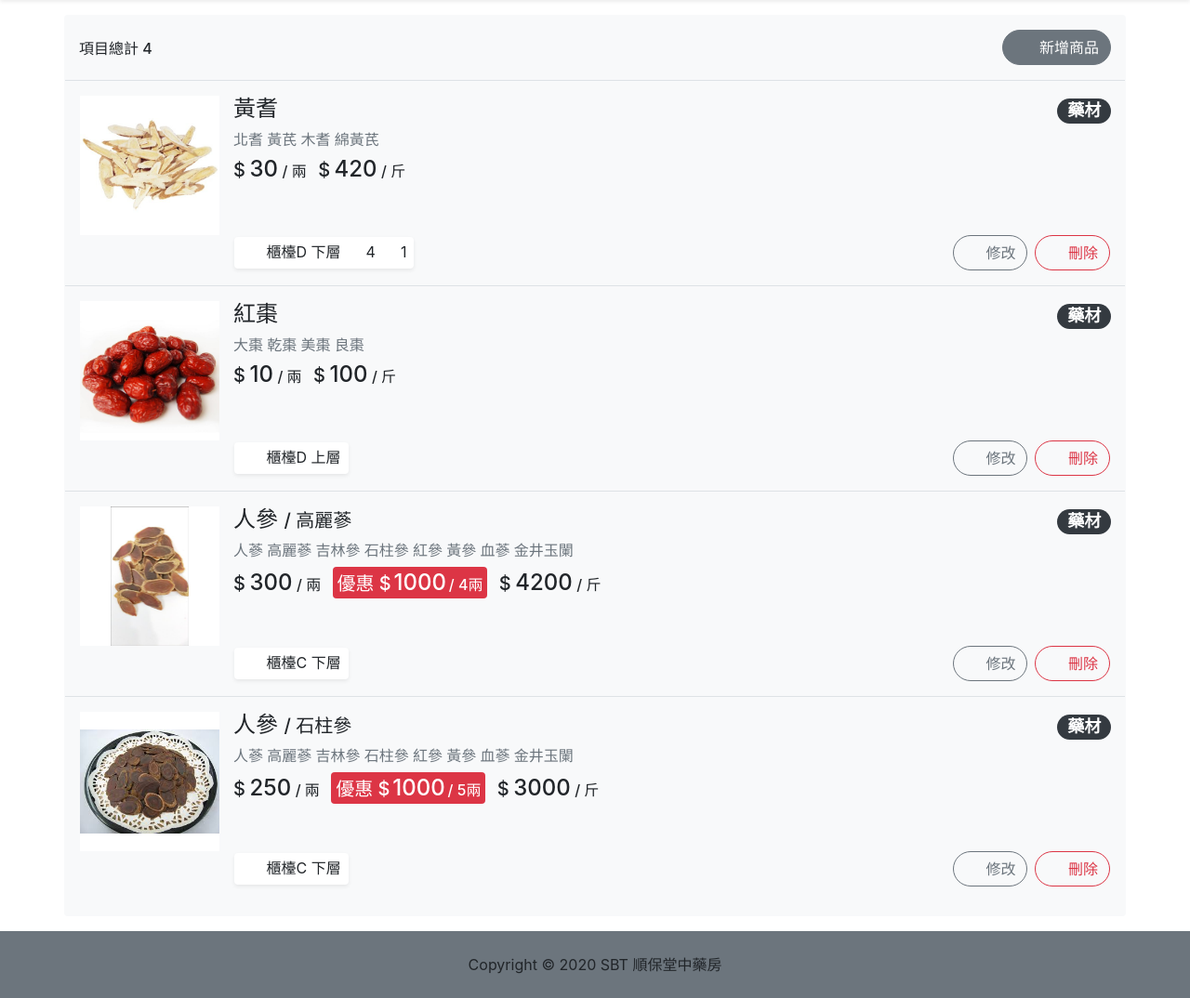
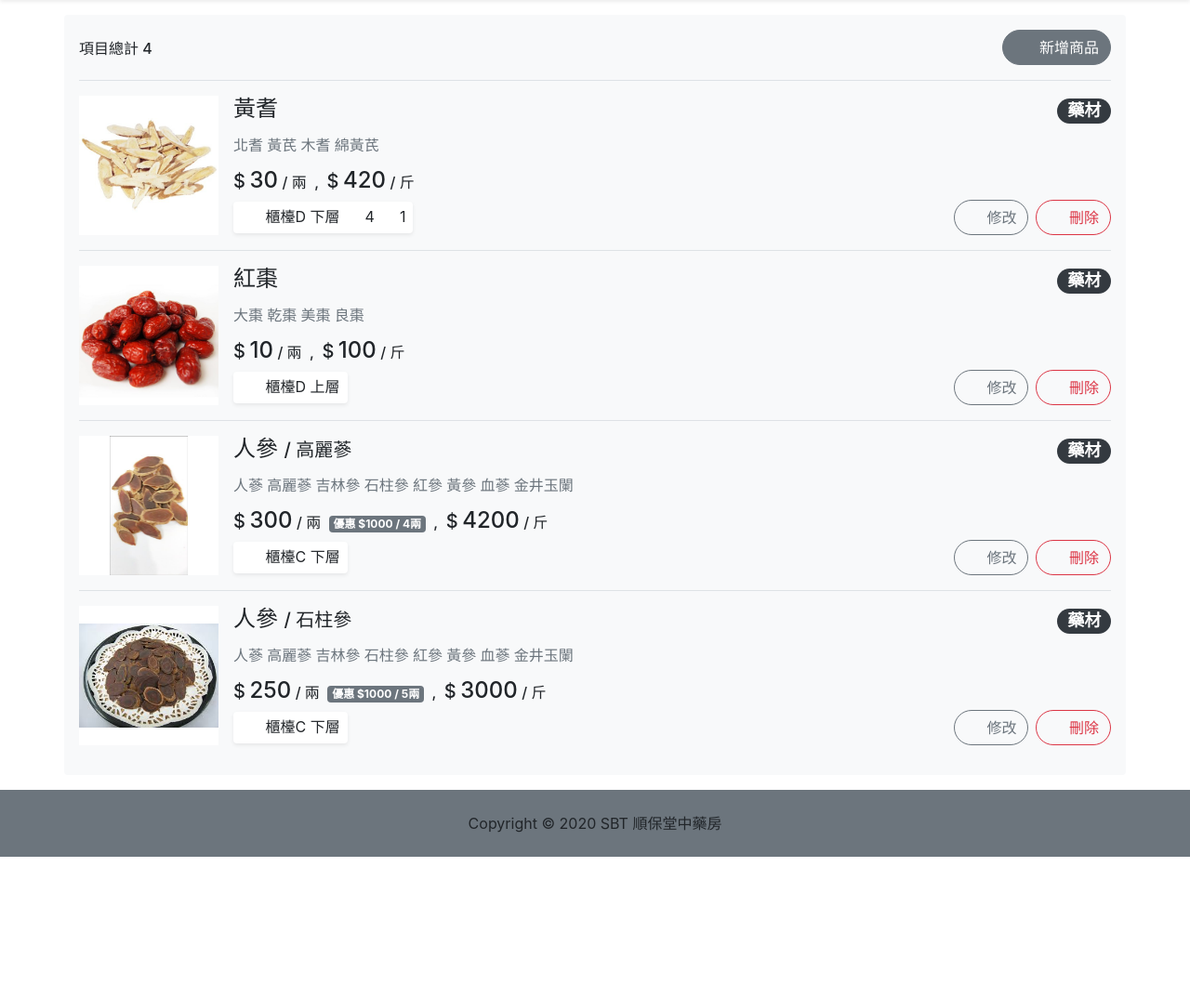
Before and after one commit to jyx1243/SBT, a Laravel app: page /product in a window 1280 px wide. Shown: the part 56-1130 px from the top of the page at 93% size. After the commit the page ends 978 px from the top, so only its background shows below. Run offline with Laravel 8, Linux system fonts and the light colour scheme; data comes from the database, SQL or seed files in the repository.

Commit message:
modify product index

```diff
--- a/resources/views/product/index.blade.php
+++ b/resources/views/product/index.blade.php
@@ -4,65 +4,61 @@
 
 <div class="container">
     <div class="rounded bg-light my-3 mx-n3 p-3">
-        <div class="row justify-content-between align-items-end mb-3">
-            <div class="col-auto">
+        <div class="d-flex justify-content-between align-items-end mb-3">
             <h6>項目總計 {{ count($options) }}</h6>
-            </div>
-            <div class="col-auto">
             <a href="" class="btn btn-secondary rounded-pill">
                 <svg class="bi align-top" width="22" height="22" fill="currentColor">
                     <use xlink:href="{{ asset('bootstrap-icons/bootstrap-icons.svg') }}#plus"/>
                 </svg>  新增商品
             </a>
         </div>
+
+        @forelse ($options as $option)
+            <div class="border-top py-3">
+                <div class="d-flex">
+                    <div class="justify-content-center align-items-center d-none d-sm-flex bg-white" style="width: 150px; min-width: 150px; height: 150px;">
+                        <img class="mw-100 mh-100" src="{{ asset('img/product/'. $option->image) }}">
+                    </div>
+                    <div class="justify-content-center align-items-center d-flex d-sm-none bg-white" style="width: 80px; min-width: 80px; height: 80px;">
+                        <img class="mw-100 mh-100" src="{{ asset('img/product/'. $option->image) }}">
                     </div>
 
-        @forelse ($options as $option)
-            <div class="row border-top pt-3 flex-nowrap">
-                <div class="ml-3 justify-content-center align-items-center d-none d-sm-flex bg-white" style="height: 150px; width: 150px">
-                    <img class="mw-100 mh-100" src="{{ asset('img/product/'. $option->image) }}">
-                </div>
-                <div class="ml-3 justify-content-center align-items-center d-flex d-sm-none bg-white" style="height: 100px; width: 100px">
-                    <img class="mw-100 mh-100" src="{{ asset('img/product/'. $option->image) }}">
-                </div>
-                <div class="col">
-                    <div class="row">
-                        <div class="col pr-0" style="width: 0px;">
+                    <div class="d-flex flex-column flex-fill justify-content-start justify-content-sm-between ml-2 ml-sm-3">
+                        <div class="d-flex justify-content-between">
                             <h4 class="text-truncate">
                                 {{ $option->product->name }}
                                 @if ($option->name !== null)
                                     <span class="h5">/ {{ $option->name }}</span>
                                 @endif
                             </h4>
+                            <h4>
+                                <span class="badge badge-dark badge-pill">{{ $option->product->category->name }}</span>
+                            </h4>
                         </div>
-                        <div class="col-auto ml-auto">
-                            <h4><span class="badge badge-dark badge-pill">{{ $option->product->category->name }}</span></h4>
-                        </div>
-                    </div>
+
                         <h6 class="text-muted"> {{ $option->product->subname }}</h6>
-                    <div class="mb-2">
+
+                        <div class="d-none d-sm-block">
                             @foreach ($option->price as $price)
                                 <span class="h5">$</span>
                                 <span class="h4">{{ $price->value }}</span>
-                                <span class="h6 mr-2"> / {{ $price->unit->name }}</span>
+                                <span class="h6"> / {{ $price->unit->name }}</span>
 
                                 @foreach ($price->sale as $sale)
-                                <span class="badge badge-danger mr-2">
-                                    <span class="h5">優惠 $</span>
-                                    <span class="h4">{{ $sale->value }}</span>
-                                    <span class="h6"> / {{ $sale->quantity }}{{ $price->unit->name }}</span>
+                                    <span class="badge badge-secondary ml-1 align-baseline">
+                                        <span class="p">
+                                            優惠 ${{ $sale->value }} / {{ $sale->quantity }}{{ $price->unit->name }}
+                                        </span>
                                     </span>
                                 @endforeach
+
+                                @unless ($loop->last)
+                                    <span class="h6 mx-1">,</span>
+                                @endunless
                             @endforeach
                         </div>
-                </div>
-            </div>
 
-
-
-            <div class="row align-items-center mb-3">
-                <div class="d-none d-sm-flex mr-3" style="width: 150px;"></div>
-
+                        <div class="d-none d-sm-flex align-items-center">
                             @include('product/locationSpan')
 
                             <a class="btn btn-outline-secondary rounded-pill ml-auto mr-2" href="">
@@ -74,13 +70,57 @@
                             <form method="POST" action="">
                                 {{ csrf_field() }}
                                 {{ method_field('DELETE') }}
-                    <button type="submit" class="btn btn-outline-danger rounded-pill mr-3">
+                                <button type="submit" class="btn btn-outline-danger rounded-pill">
                                     <svg class="bi" width="18" height="18" fill="currentColor">
                                         <use xlink:href="{{ asset('bootstrap-icons/bootstrap-icons.svg') }}#trash"/>
                                     </svg>
                                     <span class="d-none d-md-inline"> 刪除</span>
                                 </button>
                             </form>
+                        </div>
+                    </div>
+                </div>
+
+                <div class="d-block d-sm-none mt-1">
+                    @foreach ($option->price as $price)
+                        <span class="h5">$</span>
+                        <span class="h4">{{ $price->value }}</span>
+                        <span class="h6"> / {{ $price->unit->name }}</span>
+
+                        @foreach ($price->sale as $sale)
+                            <span class="badge badge-secondary ml-1 align-baseline">
+                                <span class="p">
+                                    優惠 ${{ $sale->value }} / {{ $sale->quantity }}{{ $price->unit->name }}
+                                </span>
+                            </span>
+                        @endforeach
+
+                        @unless ($loop->last)
+                            <span class="h6 mx-1">,</span>
+                        @endunless
+                    @endforeach
+
+                    <div class="d-flex align-items-center mt-1">
+                        @include('product/locationSpan')
+
+                        <a class="btn btn-outline-secondary rounded-pill ml-auto mr-2" href="">
+                            <svg class="bi" width="18" height="18" fill="currentColor">
+                                <use xlink:href="{{ asset('bootstrap-icons/bootstrap-icons.svg') }}#pencil-square"/>
+                            </svg>
+                            <span class="d-none d-md-inline"> 修改</span>
+                        </a>
+                        <form method="POST" action="">
+                            {{ csrf_field() }}
+                            {{ method_field('DELETE') }}
+                            <button type="submit" class="btn btn-outline-danger rounded-pill">
+                                <svg class="bi" width="18" height="18" fill="currentColor">
+                                    <use xlink:href="{{ asset('bootstrap-icons/bootstrap-icons.svg') }}#trash"/>
+                                </svg>
+                                <span class="d-none d-md-inline"> 刪除</span>
+                            </button>
+                        </form>
+                    </div>
+                </div>
             </div>
         @empty
             <h1>No Product</h1>
--- a/resources/views/product/locationSpan.blade.php
+++ b/resources/views/product/locationSpan.blade.php
@@ -1,4 +1,4 @@
-<span class="bg-white p-1 pr-2 rounded shadow-sm ml-3">
+<span class="bg-white p-1 pr-2 rounded shadow-sm">
     <svg class="bi m-1" width="18" height="18" fill="currentColor">
         <use xlink:href="{{ asset('bootstrap-icons/bootstrap-icons.svg') }}#box-seam"/>
     </svg>
```
Lines whose indentation alone changed are shown as unchanged.
